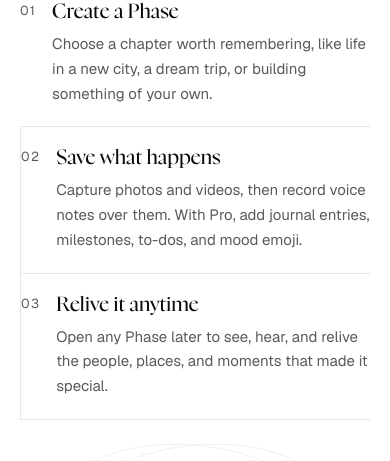
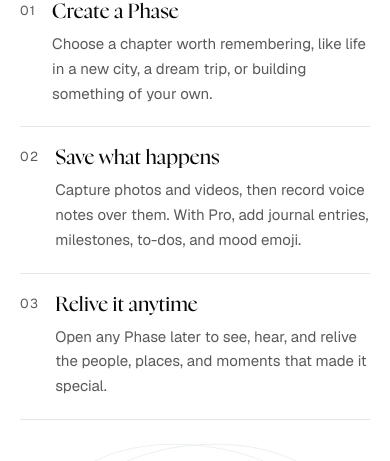
Before and after one commit to phaseroll-app/phaseroll-web, a Next.js app: page / in a window 390 px wide. Shown: the part 2654-3115 px from the top of the page. Built offline with nearby package versions, Linux system fonts and the light colour scheme; no server answers.

Commit message:
minor ui fix

```diff
--- a/app/globals.css
+++ b/app/globals.css
@@ -1180,6 +1180,7 @@ a:hover {
   }
 
   .phase-flow__step + .phase-flow__step {
+    border-left: 0;
     border-top: 1px solid var(--hair);
   }
 }
```
